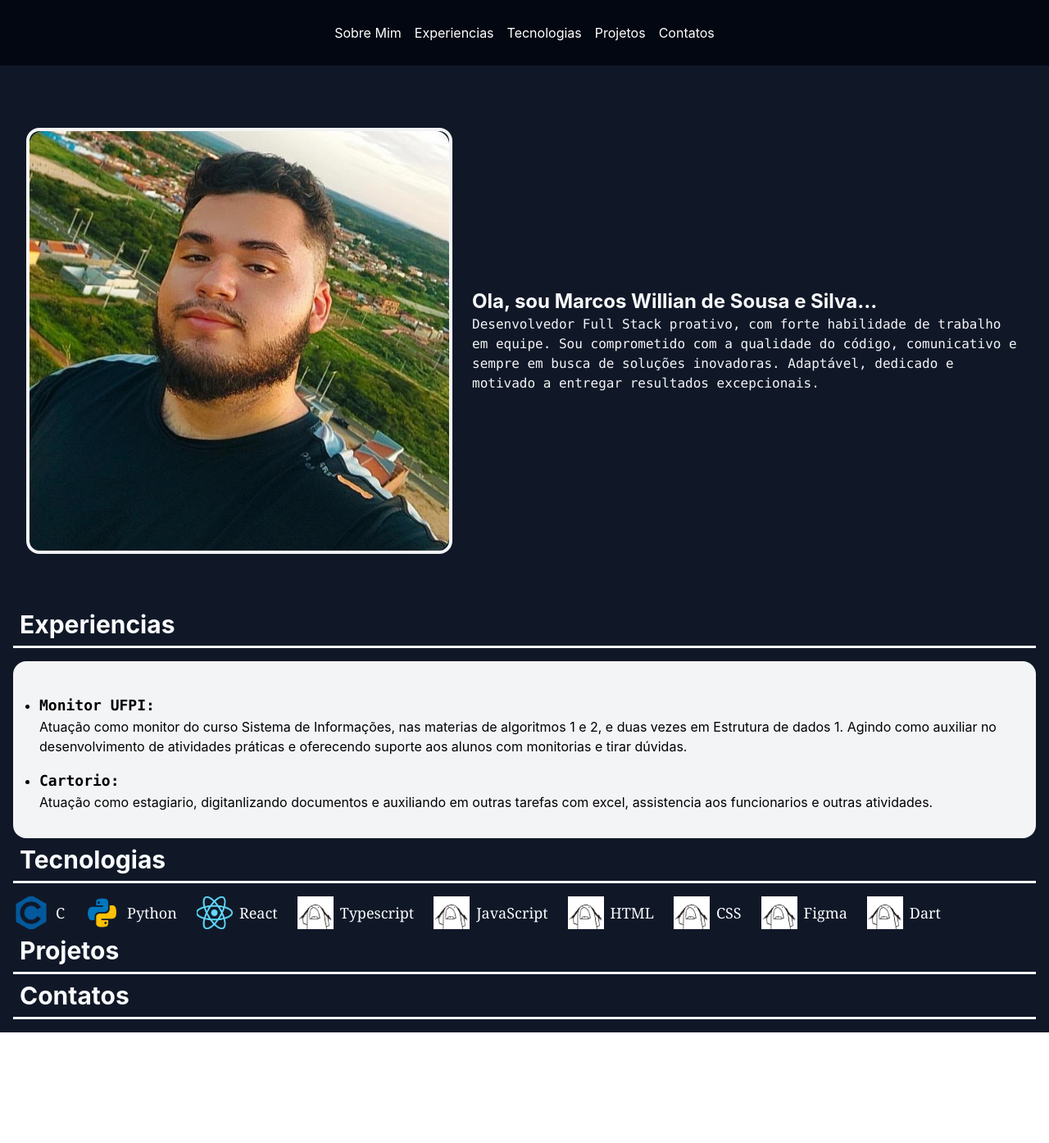
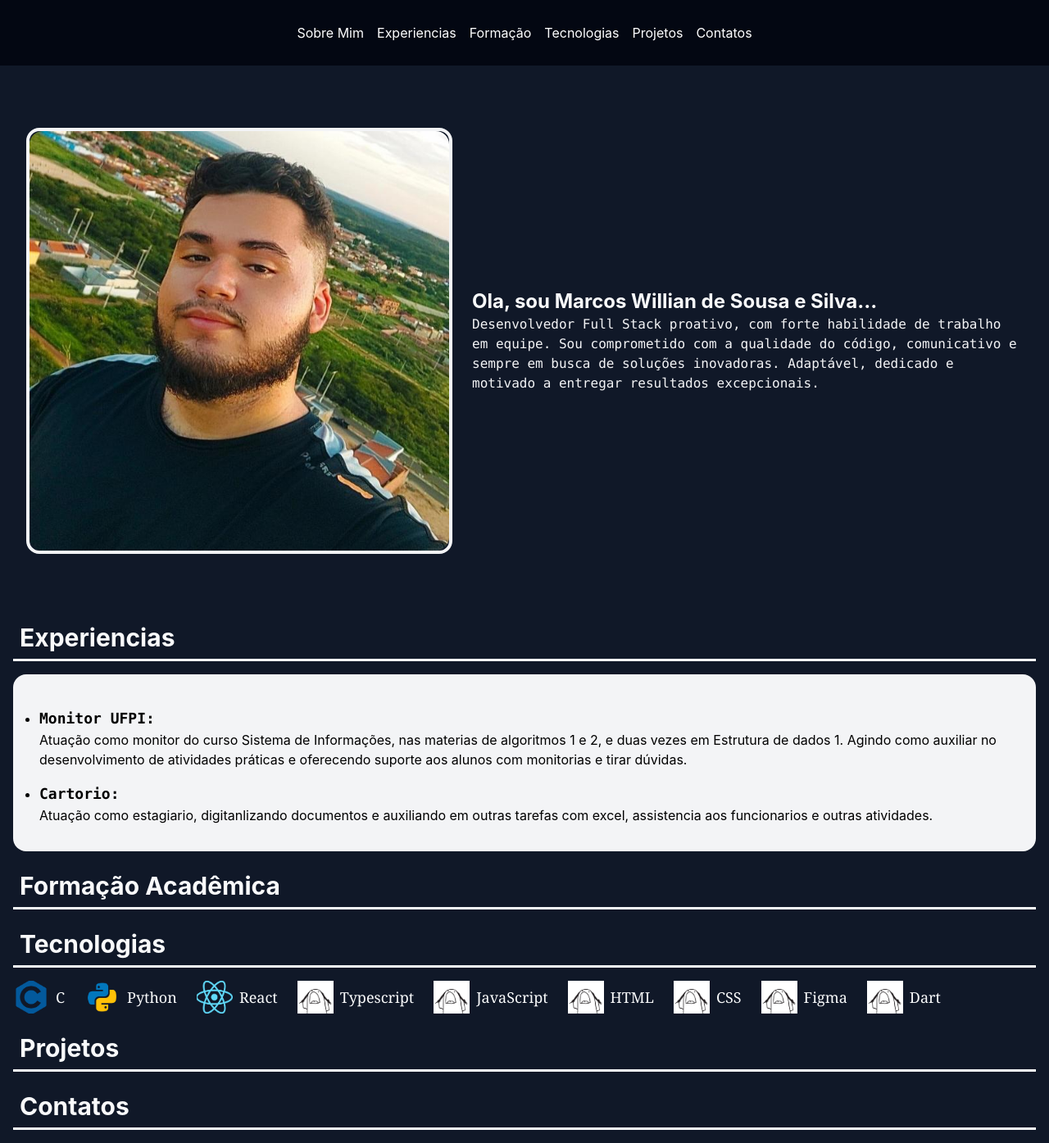
Before and after one commit to MarcosWillianAP1K/Projeto_perfil--React-vite-, a React (Vite) app: page / in a window 1280 px wide. Shown: the whole page at 82% size. Before the commit the page ends 1260 px from the top, so only its background shows below. Built offline with nearby package versions, Linux system fonts and the light colour scheme.

Commit message:
feat: add Formacao component and integrate it into Home and BarraHome

```diff
--- a/src/components/home/barra_home.tsx
+++ b/src/components/home/barra_home.tsx
@@ -8,6 +8,7 @@ function BarraHome() {
 
             <button className="text-white hover:bg-gray-700 ">Sobre Mim</button>
             <button className="text-white hover:bg-gray-700">Experiencias</button>
+            <button className="text-white hover:bg-gray-700">Formação</button>
             <button className="text-white hover:bg-gray-700">Tecnologias</button>
             <button className="text-white hover:bg-gray-700">Projetos</button>
             <button className="text-white hover:bg-gray-700">Contatos</button>
--- /dev/null
+++ b/src/components/home/formacao.tsx
@@ -0,0 +1,15 @@
+import TituloSessao from "../ui/titulo_sessao";
+
+export default function Formacao() {
+
+    return (
+
+        <div className="w-full space-y-4 flex-col">
+
+            <TituloSessao titulo="Formação Acadêmica" />
+
+        </div>
+
+    )
+
+}
--- a/src/pages/Home.tsx
+++ b/src/pages/Home.tsx
@@ -5,6 +5,7 @@ import BarraHome from '../components/home/barra_home.tsx'
 import Experiencias from '../components/home/experiencias.tsx'
 import Projetos from '../components/home/projetos.tsx'
 import Contatos from '../components/home/contatos.tsx'
+import Formacao from '../components/home/formacao.tsx'
 
 
 
@@ -15,11 +16,13 @@ function Home() {
 
       <BarraHome />
 
-      <div className='p-4'>
+      <div className='p-4 space-y-4'>
 
         <Perfil />
 
         <Experiencias />
+
+        <Formacao />
 
         <Tecnologias />
 
```
